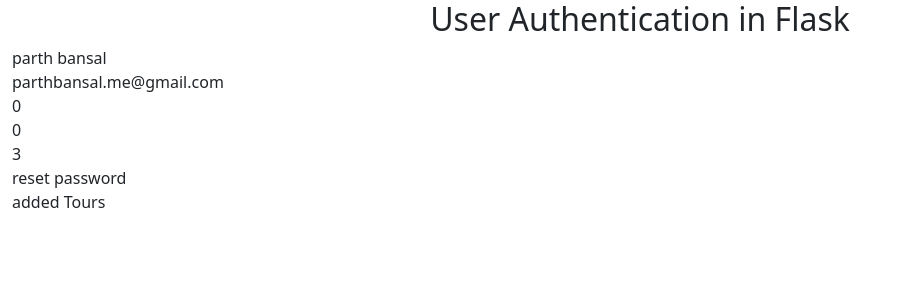
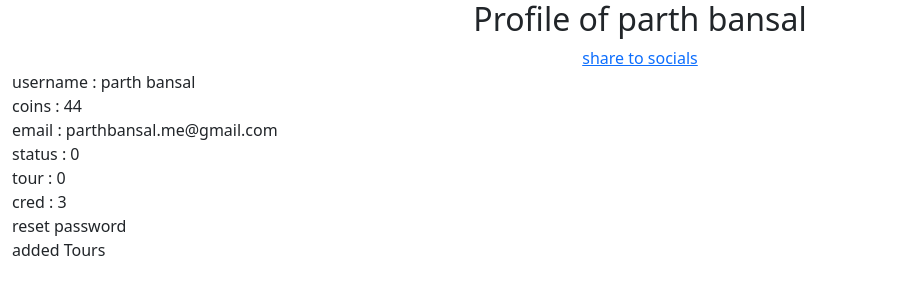
Before and after one commit to Hack-VSIT/Server, a Flask app: page /profile in a window 1280 px wide. Shown: the top 300 px of the page, without its empty margins (0-901 px from the left). Run offline with Flask 2, Linux system fonts and the light colour scheme; a user stored in the database is signed in; data comes from the database, SQL or seed files in the repository; both versions use the stored data as it was after the commit; some libraries are stand-ins or nearby versions.

Commit message:
project working

```diff
--- a/main.py
+++ b/main.py
@@ -12,7 +12,7 @@ from flask_bcrypt import check_password_hash
 from flask_login import login_user, logout_user, login_required
 from server_pkg.app import create_app, db, login_manager, bcrypt
 # , images
-from server_pkg.models import Tour, User,Location
+from server_pkg.models import Tour, User, Location
 from server_pkg.forms import *
 import os
 import imghdr
@@ -21,8 +21,7 @@ from SQL import SQL
 from flask_googlemaps import GoogleMaps
 from flask_googlemaps import Map, icons
 from dynaconf import FlaskDynaconf
-
-
+# from flask_socketio import SocketIO, emit, join_room, leave_room, close_room, rooms, disconnect
 
 
 @login_manager.user_loader
@@ -32,11 +31,11 @@ def load_user(user_id):
 
 app = create_app()
 FlaskDynaconf(app)
+# socketio = SocketIO(app, engineio_logger=True, ping_timeout=5, ping_interval=5)
 GoogleMaps(
     app,
     # key="AIzaSyB2bXKNDezDf6YNVc-SauobynNHPo4RJb8"
 )
-
 
 
 @app.before_request
@@ -49,20 +48,28 @@ def session_handler():
 
 @app.route("/", methods=("GET", "POST"), strict_slashes=False)
 def index():
-    tours = Tour.query.filter_by(uid=flask_login.current_user.id).all()
+    if request.method == "POST":
+        print(request.form["search_box_text"])
+        tours = Tour.query.filter(Tour.name.like(
+            "%" + request.form["search_box_text"] + "%")).all()
+        search_text = request.form["search_box_text"]
+    else:
+        search_text = ""
+        tours = Tour.query.all()
     print(tours)
-    mkr=[]
+    mkr = []
     for i in tours:
         mkr.append({
-                "icon": "//maps.google.com/mapfiles/ms/icons/yellow-dot.png",
-                "lat": i.latitude,
-                "lng": i.longitude,
-                "infobox": (
+            "icon": "//maps.google.com/mapfiles/ms/icons/yellow-dot.png",
+            "lat": i.latitude,
+            "lng": i.longitude,
+            "infobox": (
                     """<h2>{0}</h2><br>
                     <h3>{1}</h3>
-                    <a href="explore_tour/{2}"><h5>open details</h5></a>""".format(i.name,i.description,i.id)
-                ),
-            })
+                    <a href="explore_tour/{2}"><h5>open details</h5></a>
+                    <img src="static/{3}.png" style="width: 50px; height: 50px; margin-left: 10px;">""".format(i.name, i.description, i.id, i.photos)
+            ),
+        })
     print(mkr)
 
     trdmap = Map(
@@ -83,10 +90,12 @@ def index():
         cluster=True,
     )
 
-    return render_template("index.html",trdmap=trdmap,
-        GOOGLEMAPS_KEY=request.args.get("apikey"),)
+    return render_template("index.html", trdmap=trdmap,
+                           GOOGLEMAPS_KEY=request.args.get("apikey"),search_text=search_text)
 
 # user authentication
+
+
 @app.route("/login", methods=("GET", "POST"), strict_slashes=False)
 def login():
     form = login_form()
@@ -167,7 +176,16 @@ def logout():
 def profile():
     user = User.query.filter_by(id=flask_login.current_user.id).first()
     print(user)
-    return render_template("profile.html", user=user)
+    return render_template("profile.html", user=user, text="Profile of " + user.username)
+
+
+@app.route("/profile_reward")
+@login_required
+def profile_share():
+    user = User.query.filter_by(id=flask_login.current_user.id).first()
+    print(user)
+    return render_template("profile.html", user=user, text="Share on your social media")
+
 
 @app.route("/add_tour", methods=("GET", "POST"))
 @login_required
@@ -188,20 +206,20 @@ def addTour():
             description = form.description.data
 
             newtour = Tour(
-                name = name,
-                longitude = longitude,
-                latitude = latitude,
+                name=name,
+                longitude=longitude,
+                latitude=latitude,
                 site=site,
                 landmarks=landmarks,
                 opening_timing=opening_timing,
-                description = description,
-                uid = flask_login.current_user.id,
+                description=description,
+                uid=flask_login.current_user.id,
             )
-
+            user = User.query.filter_by(id=flask_login.current_user.id).first()
             db.session.add(newtour)
+            user.coins = user.coins + 10
             db.session.commit()
             flash(f"tour Succesfully created", "success")
-
 
             # return redirect(url_for('index'))
         #     user = User.query.filter_by(email=form.email.data).first()
@@ -214,6 +232,7 @@ def addTour():
                            text="Add Tour",
                            title="Add Tour"
                            )
+
 
 @app.route("/add_location", methods=("GET", "POST"))
 @login_required
@@ -237,21 +256,21 @@ def addLocation():
             print(TourID)
 
             newlocation = Location(
-                name = name,
-                type = _type,
-                site = site,
-                longitude = longitude,
-                latitude = latitude,
-                opening_timing = opening_timing,
-                description = description,
-                other_type = other_type,
-                tid = TourID,
+                name=name,
+                type=_type,
+                site=site,
+                longitude=longitude,
+                latitude=latitude,
+                opening_timing=opening_timing,
+                description=description,
+                other_type=other_type,
+                tid=TourID,
             )
-
+            user = User.query.filter_by(id=flask_login.current_user.id).first()
             db.session.add(newlocation)
+            user.coins = user.coins + 2
             db.session.commit()
             flash(f"newlocation Succesfully created", "success")
-
 
             return redirect(url_for('index'))
         #     user = User.query.filter_by(email=form.email.data).first()
@@ -271,26 +290,64 @@ def addLocation():
                            tours=tours
                            )
 
+
 @app.route("/added_tour")
 @login_required
 def addedTour():
     tours = Tour.query.filter_by(uid=flask_login.current_user.id).all()
+    locations = []
+    for tour in tours:
+        locations.append(Location.query.filter_by(tid=tour.id).all())
     print(tours)
-    return render_template("addedTour.html", tours=tours)
+    print(locations)
+    return render_template("addedTour.html", tours=tours, locations=locations)
+
 
 @app.route("/explore_tour/<int:tourId>")
-@login_required
 def exploreTour(tourId):
+    locations = Location.query.filter_by(tid=tourId).all()
+    print(locations)
+    mkr = []
+    for i in locations:
+        mkr.append({
+            "icon": "//maps.google.com/mapfiles/ms/icons/yellow-dot.png",
+            "lat": i.latitude,
+            "lng": i.longitude,
+            "infobox": (
+                    """<h2>{0}</h2><br>
+                    <h3>{1}</h3>
+                    <a href="http://127.0.0.1:5000/explore_location/{2}"><h5>open details</h5></a>
+                    <img src="static/{3}.png" style="width: 50px; height: 50px; margin-left: 10px;">""".format(i.name, i.description, i.id, i.photos)
+            ),
+        })
+    print(mkr)
+
+    trdmap = Map(
+        identifier="trdmap",
+        varname="trdmap",
+        style=(
+            "height:1000px;"
+            "width:1000px;"
+        ),
+        lat=20.593684,
+        lng=78.96288,
+        markers=mkr,
+        zoom=12,
+        cluster=True,
+    )
     tour = Tour.query.filter_by(id=tourId).first()
     print(tour)
-    return render_template("exploreTour.html", tour=tour)
+    return render_template("exploreTour.html", tour=tour, trdmap=trdmap,
+                           GOOGLEMAPS_KEY=request.args.get("apikey"))
+
 
 @app.route("/explore_location/<int:locationId>")
-@login_required
 def exploreLocation(locationId):
     loc = Location.query.filter_by(id=locationId).first()
     print(loc)
     return render_template("exploreLocation.html", loc=loc)
 
+
 if __name__ == "__main__":
     app.run(debug=True)
+    # socketio.run(app, debug=True)
--- a/requirements.txt
+++ b/requirements.txt
@@ -30,3 +30,5 @@ Flask-Uploads
 git+https://github.com/flask-extensions/Flask-GoogleMaps
 dynaconf
 flask-socketio
+gevent-websocket
+eventlet
--- a/server_pkg/forms.py
+++ b/server_pkg/forms.py
@@ -64,7 +64,7 @@ class Tour_form(FlaskForm):
 
 class Location_form(FlaskForm):
     name =              StringField("Name for the Location",validators=[InputRequired(), Length(1, 64)])
-    type =              SelectField("Type ofLocation",validators=[InputRequired()], choices=[(1,""),(2,""),(3,""),(4,"")])
+    type =              SelectField("Type ofLocation",validators=[InputRequired()], choices=[(1,"Educational"),(2,"Religious"),(3,"Tourist")])
     site =              StringField("Link for the Site",validators=[Length(0, 64)])
     longitude =          FloatField("longitude",validators=[InputRequired()])
     latitude =           FloatField("latitude",validators=[InputRequired()])
--- a/server_pkg/models.py
+++ b/server_pkg/models.py
@@ -14,6 +14,7 @@ class User(UserMixin, db.Model):
     status = db.Column(db.Integer, nullable=False, default=0)
     tour = db.Column(db.Integer, nullable=False, default=0)
     cred = db.Column(db.Integer, nullable=False, default=3)
+    coins = db.Column(db.Integer, nullable=False, default=0)
     # FK reference
     tours = db.relationship('Tour', backref='user_det', lazy=True)
 
--- a/server_pkg/templates/profile.html
+++ b/server_pkg/templates/profile.html
@@ -8,16 +8,18 @@
 
 <!-- heading -->
 <div class="text-center">
-    <h2>User Authentication in Flask</h2>
-    <h5 class="text-primary">{{ text }}</h5>
+    <h2>{{text}}</h2>
+
+    <a href="{{url_for("profile_share")}}" >share to socials</a>
 </div>
 
 
-{{ user.username }}<br>
-{{ user.email }}<br>
-{{ user.status }}<br>
-{{ user.tour }}<br>
-{{ user.cred }}<br>
+username : {{ user.username }}<br>
+coins : {{ user.coins }}<br>
+email : {{ user.email }}<br>
+status : {{ user.status }}<br>
+tour : {{ user.tour }}<br>
+cred : {{ user.cred }}<br>
 reset password<br>
 added Tours<br>
 
```
Also changed, not shown: init.py (+3 -26 lines), server_pkg/templates/addLocation.html (+7 -2 lines), server_pkg/templates/addTour.html (+7 -2 lines), server_pkg/templates/addedTour.html (+5 -2 lines), server_pkg/templates/example.html (deleted, +0 -16 lines), server_pkg/templates/exploreLocation.html (+11 -2 lines), server_pkg/templates/exploreTour.html (+19 -3 lines), server_pkg/templates/index.html (+14 -1 lines), server_pkg/database.db.
